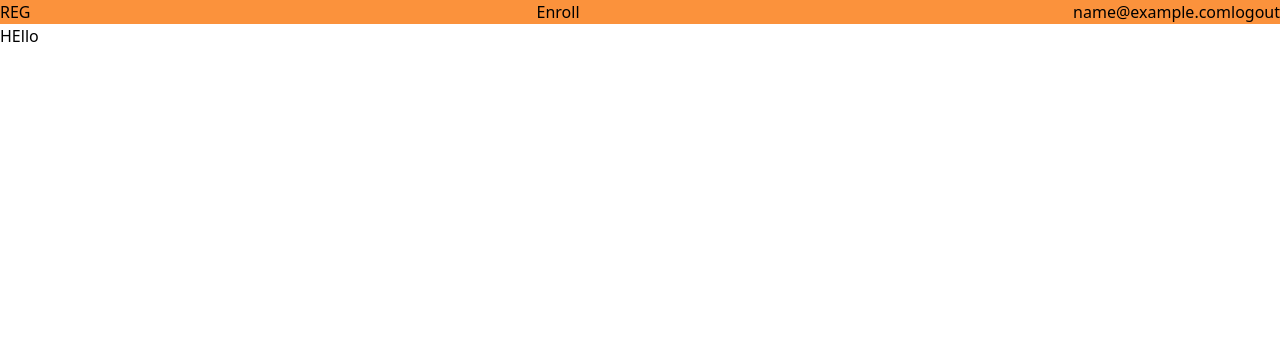
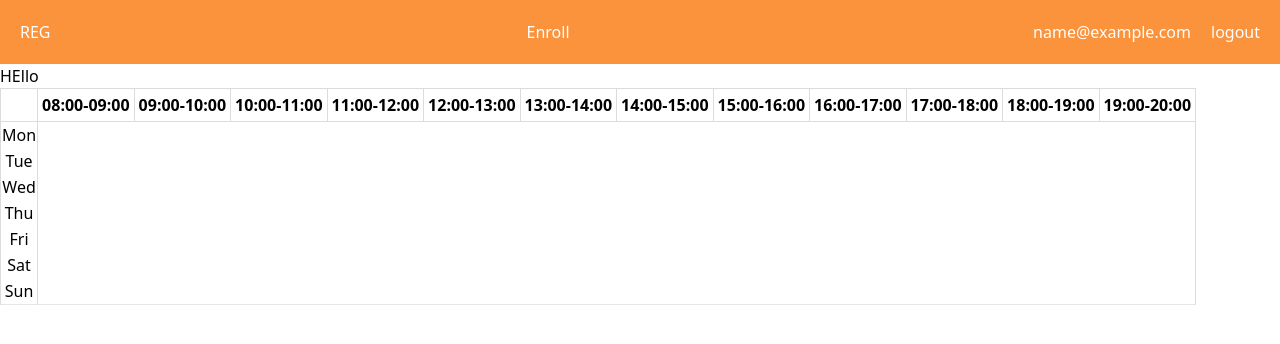
Before and after one commit to 66070224/CloudProject, a Django app: template studentreg/core/templates/home.html in a window 1280 px wide. Shown: the top 344 px of the page. Run offline with Django 5.2, Linux system fonts and the light colour scheme; the template is opened without the code that fills it, so the values that code supplies are empty; the visitor is signed in with stand-in values (Sample User, id 1); some libraries are stand-ins or nearby versions.

Commit message:
Enhance student home with schedule and improve UI
Added a dynamic schedule table for students on the home page, displaying enrolled classes with color coding. Improved navigation bar styling and structure, updated various template titles for clarity, and made minor UI adjustments. Added API endpoints and logic for enrollment confirmation and rejection, and fixed enrollments list filtering. Also included student ID in student list and improved table headers.

```diff
--- a/studentreg/core/templates/home.html
+++ b/studentreg/core/templates/home.html
@@ -1,7 +1,144 @@
 {% extends 'base.html' %}
 {% block title %}Home{% endblock %}
+{% block head %}
+<style>
+    table, th{
+        border: 1px gainsboro solid;
+        border-collapse: collapse;
+    }
+    tr, td {
+        border-inline: 1px gainsboro solid;
+        border-collapse: collapse;
+        text-align: center;
+    }
+</style>
+{% endblock %}
 {% block content %}
 <main>
     HEllo
+    {% if user.role == "stu" %}
+    <section>
+        <table>
+            <thead>
+                <tr>
+                    <th class="p-1"></th>
+                    <th class="p-1" colspan="4">08:00-09:00</th>
+                    <th class="p-1" colspan="4">09:00-10:00</th>
+                    <th class="p-1" colspan="4">10:00-11:00</th>
+                    <th class="p-1" colspan="4">11:00-12:00</th>
+                    <th class="p-1" colspan="4">12:00-13:00</th>
+                    <th class="p-1" colspan="4">13:00-14:00</th>
+                    <th class="p-1" colspan="4">14:00-15:00</th>
+                    <th class="p-1" colspan="4">15:00-16:00</th>
+                    <th class="p-1" colspan="4">16:00-17:00</th>
+                    <th class="p-1" colspan="4">17:00-18:00</th>
+                    <th class="p-1" colspan="4">18:00-19:00</th>
+                    <th class="p-1" colspan="4">19:00-20:00</th>
+                </tr>
+            </thead>
+            <tbody id="schedule">
+                <tr id="table_mon">
+                    <td class="p1">Mon</td>
+                </tr>
+                <tr id="table_tue">
+                    <td class="p1">Tue</td>
+                </tr>
+                <tr id="table_wed">
+                    <td class="p1">Wed</td>
+                </tr>
+                <tr id="table_thu">
+                    <td class="p1">Thu</td>
+                </tr>
+                <tr id="table_fri">
+                    <td class="p1">Fri</td>
+                </tr>
+                <tr id="table_sat">
+                    <td class="p1">Sat</td>
+                </tr>
+                <tr id="table_sun">
+                    <td class="p1">Sun</td>
+                </tr>
+            </tbody>
+        </table>
+    </section>
+    {% endif %}
+
+    <script>
+        window.addEventListener("load", load);
+
+        function load() {
+            const enrolls = JSON.parse('{{ enrolls_json|escapejs }}');
+            console.log(enrolls);
+            const colors = [
+                '#EF4444',
+                '#F59E0B',
+                '#10B981',
+                '#3B82F6',
+                '#8B5CF6',
+                '#EC4899',
+                '#14B8A6',
+                '#F97316',
+                '#84CC16',
+                '#06B6D4',
+                '#6366F1',
+                '#22C55E',
+                ];
+            const tbody = document.getElementById("schedule");
+            const days = ["Mon", "Tue", "Wed", "Thu", "Fri", "Sat", "Sun"];
+
+            for (let d = 0; d < days.length; d++) {
+                const tr = tbody.children[d];
+                tr.innerHTML = `<td class="p1">${days[d]}</td>`;
+                for (let t = 0; t < 48; t++) {
+                    tr.appendChild(document.createElement("td"));
+                }
+            }
+
+            for (let i = 0; i < enrolls.length; i++) {
+
+                const rannum = Math.floor(Math.random() * colors.length)
+                const randomColor = colors[rannum];
+                colors.splice(rannum, 1)
+
+                const classes = enrolls[i].classes
+
+                for (let c = 0; c < classes.length; c++) {
+                    const dayIndex = days.indexOf(classes[c].day);
+                    if (dayIndex === -1) return;
+
+                    const [startH, startM] = classes[c].start_time.split(":").map(Number);
+                    const [endH, endM] = classes[c].end_time.split(":").map(Number);
+                    const startTotal = (startH - 8) * 60 + startM;
+                    const endTotal = (endH - 8) * 60 + endM;
+
+                    const startIndex = Math.floor(startTotal / 15) + 1;
+                    const endIndex = Math.floor(endTotal / 15) + 1;
+
+                    const tr = tbody.children[dayIndex];
+                    const td = tr.children[startIndex];
+                    if (td) {
+                        td.innerText = `${endIndex-startIndex}@${enrolls[i].course_code} ${enrolls[i].course_name}\n${classes[c].location}`;
+                        td.style.backgroundColor = randomColor;
+                        td.style.color = "white";
+                    }
+                }
+            }
+            for(d=0; d<tbody.children.length; d++) {
+                const day = tbody.children[d]
+                for(t=1; t<day.children.length; t++){
+                    const td = day.children[t]
+                    if (td.innerText === "") continue
+                    const duration = td.innerText.split("@")
+                    td.innerText = duration[1]
+                    td.setAttribute("colspan", duration[0])
+                    for (e=1; e<Number(duration[0]); e++) {
+                        day.children[t+1].remove()
+                    }
+                }
+            }
+
+        }
+    </script>
+
 </main>
 {% endblock %}
--- a/studentreg/core/templates/nav.html
+++ b/studentreg/core/templates/nav.html
@@ -1,7 +1,9 @@
-<nav class="flex bg-orange-400">
-    <a href="{% url 'home' %}" class="flex-1">REG</a>
+<nav class="flex bg-orange-400 text-white p-5">
+    <div class="flex-1">
+        <a href="{% url 'home' %}">REG</a>
+    </div>
     {% if user.is_authenticated %}
-    <div class="flex-1">
+    <div class="flex flex-1 gap-5">
         {% if user.role == 'adm' %}
         <a href="/admin/">admin</a>
         <a href="{% url 'createregistra' %}">create registra</a>
@@ -15,11 +17,12 @@
         {% elif user.role == 'stu' %}
         <a href="{% url 'enroll_index' %}">Enroll</a>
         {% endif %}
-
     </div>
-    <span>{{ user.email }}</span>
-    <a href="{% url 'logout' %}">logout</a>
+    <div class="flex flex-none gap-5">
+        <span>{{ user.email }}</span>
+        <a href="{% url 'logout' %}">logout</a>
     {% else %}
-    <a href="{% url 'login' %}" class="flex-none">Login</a>
+        <a href="{% url 'login' %}" class="hover:bg-red-400">Login</a>
     {% endif %}
+    </div>
 </nav>
--- a/studentreg/courses/templates/courses/professor/course.html
+++ b/studentreg/courses/templates/courses/professor/course.html
@@ -1,5 +1,5 @@
 {% extends 'base.html' %}
-{% block title %}Student List{% endblock %}
+{% block title %}My Courses{% endblock %}
 {% block content %}
 <main>
     <section>
--- a/studentreg/courses/templates/courses/professor/section.html
+++ b/studentreg/courses/templates/courses/professor/section.html
@@ -1,5 +1,5 @@
 {% extends 'base.html' %}
-{% block title %}Student List{% endblock %}
+{% block title %}My Sections{% endblock %}
 {% block content %}
 <main>
     <section>
--- a/studentreg/enrollments/templates/enrollments/enroll.html
+++ b/studentreg/enrollments/templates/enrollments/enroll.html
@@ -1,13 +1,13 @@
 {% extends 'base.html' %}
-{% block title %}Enrollment{% endblock %}
+{% block title %}Normal{% endblock %}
 {% block head %}
 <style>
     table, th{
-        border: 1px black solid;
+        border: 1px gainsboro solid;
         border-collapse: collapse;
     }
     tr, td {
-        border-inline: 1px black solid;
+        border-inline: 1px gainsboro solid;
         border-collapse: collapse;
         text-align: center;
     }
--- a/studentreg/enrollments/urls.py
+++ b/studentreg/enrollments/urls.py
@@ -1,9 +1,10 @@
 from django.urls import path
-from enrollments.views import IndexView, EnrollView, SubmitView, EnrollListView
+from enrollments.views import IndexView, EnrollView, SubmitAPI, EnrollListView, ConfirmAPI
 
 urlpatterns = [
     path('', IndexView.as_view(), name="enroll_index"),
     path('enroll', EnrollView.as_view(), name="enroll_enroll"),
     path('enrolllist', EnrollListView.as_view(), name="enroll_enrolllist"),
-    path('api/submit/<str:courses>', SubmitView.as_view(), name="api_submit"),
+    path('api/submit/<str:courses>', SubmitAPI.as_view(), name="api_submit"),
+    path('api/Confirm/<int:id>/<str:text>', ConfirmAPI.as_view(), name="api_confirm"),
 ]
--- a/studentreg/personnels/templates/personnels/createprofessor.html
+++ b/studentreg/personnels/templates/personnels/createprofessor.html
@@ -1,5 +1,5 @@
 {% extends 'base.html' %}
-{% block title %}Home{% endblock %}
+{% block title %}Create Professor{% endblock %}
 {% block content %}
 <main>
     <section>
--- a/studentreg/personnels/templates/personnels/createregistra.html
+++ b/studentreg/personnels/templates/personnels/createregistra.html
@@ -1,5 +1,5 @@
 {% extends 'base.html' %}
-{% block title %}Home{% endblock %}
+{% block title %}Create Registra{% endblock %}
 {% block content %}
 <main>
     <section>
--- a/studentreg/personnels/templates/personnels/professor.html
+++ b/studentreg/personnels/templates/personnels/professor.html
@@ -1,5 +1,5 @@
 {% extends 'base.html' %}
-{% block title %}Student List{% endblock %}
+{% block title %}Professor List{% endblock %}
 {% block content %}
 <main>
     <section>
--- a/studentreg/personnels/templates/personnels/student.html
+++ b/studentreg/personnels/templates/personnels/student.html
@@ -7,6 +7,7 @@
         <table>
             <thead>
                 <tr>
+                    <td>รหัส</td>
                     <th>ชื่อ</th>
                     <th>ปี</th>
                     <th>คณะ</th>
@@ -16,6 +17,7 @@
             <tbody>
                 {% for student in students %}
                 <tr>
+                    <td>{{ student.student_id }}</td>
                     <td>{{ student.user.title }} {{ student.user.first_name }} {{ student.user.last_name }}</td>
                     <td>{{ student.year }}</td>
                     <td>{{ student.department.faculty.name }}</td>
--- a/studentreg/personnels/templates/personnels/termfeelist.html
+++ b/studentreg/personnels/templates/personnels/termfeelist.html
@@ -1,5 +1,5 @@
 {% extends 'base.html' %}
-{% block title %}Student List{% endblock %}
+{% block title %}Term fee List{% endblock %}
 {% block content %}
 <main>
     <section>
```
Also changed, not shown: studentreg/core/views.py (+32 -1 lines), studentreg/enrollments/templates/enrollments/enrolllist.html (+9 -3 lines), studentreg/enrollments/views.py (+15 -3 lines).
